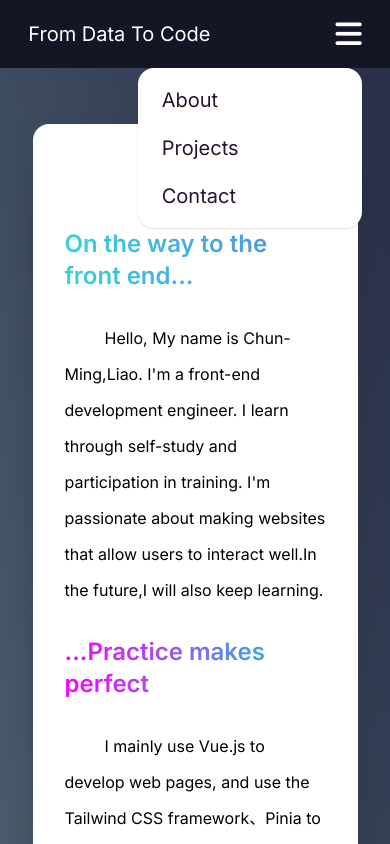
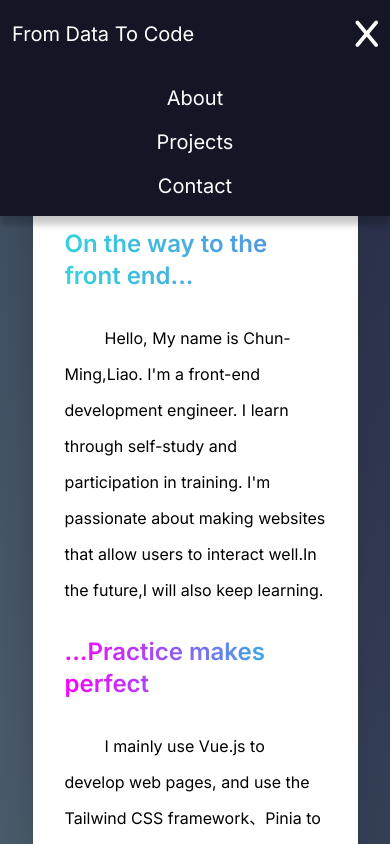
Before and after one commit to Liao-Chun-Ming/portfolio, a Vue app: page / in a window 390 px wide. Both pictures are taken after a click on the button 348 px from the left and 34 px from the top of the page. Shown: the top 844 px of the page. Built offline with nearby package versions, Linux system fonts and the light colour scheme; what vue-sweetalert2 would draw is missing.

Commit message:
feat: change the dropdown menu display

```diff
--- a/jsconfig.json
+++ b/jsconfig.json
@@ -1,5 +1,6 @@
 {
   "compilerOptions": {
+    "types": ["@types/estree"],
     "paths": {
       "@/*": ["./src/*"]
     }
--- a/src/App.vue
+++ b/src/App.vue
@@ -24,4 +24,8 @@ setTimeout(function () {
 
 <style>
 @import url('https://fonts.googleapis.com/css2?family=Inter:ital,opsz,wght@0,14..32,100..900;1,14..32,100..900&display=swap');
+
+body {
+  overflow-x: hidden;
+}
 </style>
--- a/src/components/HeaderView.vue
+++ b/src/components/HeaderView.vue
@@ -16,12 +16,8 @@ onMounted(() => {
 </script>
 
 <template>
-  <!-- bg-[url('/background.jpg')] bg-cover bg-center" -->
-  <header>
   <div class="w-5/6 xl:w-4/6 m-auto py-14">
-      <div
-        class="card lg:card-side bg-white shadow-2xl p-4 sm:p-6 flex justify-center items-center"
-      >
+    <div class="card lg:card-side bg-white shadow-2xl p-4 sm:p-6 flex justify-center items-center">
       <div class="card-body w-full lg:w-3/5 xl:w-2/3 p-4 sm:px-8 py-20 gap-5">
         <h2
           ref="title1"
@@ -31,8 +27,8 @@ onMounted(() => {
         </h2>
         <p ref="paraOne" class="text-base text-black leading-9 sm:text-xl sm:leading-7 indent-10">
           Hello, My name is Chun-Ming,Liao. I'm a front-end development engineer. I learn through
-            self-study and participation in training. I'm passionate about making websites that
-            allow users to interact well.In the future,I will also keep learning.
+          self-study and participation in training. I'm passionate about making websites that allow
+          users to interact well.In the future,I will also keep learning.
         </p>
         <h2
           ref="title2"
@@ -42,8 +38,8 @@ onMounted(() => {
         </h2>
         <p ref="paraTwo" class="text-base text-black leading-9 sm:text-xl sm:leading-7 indent-10">
           I mainly use Vue.js to develop web pages, and use the Tailwind CSS framework、Pinia to
-            manage states、Git for version control and Firebase for store the data.Now, I'm
-            currently learning the Nuxt.js framework by myself.
+          manage states、Git for version control and Firebase for store the data.Now, I'm currently
+          learning the Nuxt.js framework by myself.
         </p>
       </div>
       <figure class="w-4/6 lg:w-2/5 xl:w-1/3 rounded-xl">
@@ -51,5 +47,4 @@ onMounted(() => {
       </figure>
     </div>
   </div>
-  </header>
 </template>
--- a/src/components/NavBar.vue
+++ b/src/components/NavBar.vue
@@ -1,19 +1,42 @@
 <script setup>
-// import { defineEmits } from 'vue'
+import { ref, onMounted } from 'vue'
 import { gsap } from 'gsap'
 import { ScrollToPlugin } from 'gsap/ScrollToPlugin'
+
+const menuToggle = ref(null)
+const menuWrap = ref(null)
+
+const toggleMenu = () => {
+  menuToggle.value = !menuToggle.value
+}
+
+const clickCheck = (e) => {
+  if (e.target === menuWrap.value) toggleMenu()
+}
+const checkScreen = () => {
+  const width = window.innerWidth
+  if (width > 767) {
+    menuToggle.value = false
+  }
+}
+
+window.addEventListener('resize', checkScreen)
+
 const scrollTo = (select) => {
   gsap.registerPlugin(ScrollToPlugin)
   gsap.to(window, { duration: 1, scrollTo: { y: '#' + select, offsetY: 30 } })
+  toggleMenu()
 }
+
+onMounted(() => {
+  checkScreen()
+})
 </script>
 
 <template>
   <nav ref="home" class="bg-[#141625]">
-    <div
-      class="w-11/12 h-auto px-3 sm:px-7 md:px-10 py-4 mx-auto flex justify-between items-center"
-    >
-      <div class="name text-white text-xl sm:text-3xl">
+    <div class="relative w-full px-3 sm:px-14 md:px-24 py-4 flex items-center">
+      <div class="flex-1 text-white text-xl sm:text-3xl">
         <p>From Data To Code</p>
       </div>
       <div class="hidden md:block">
@@ -44,18 +67,24 @@ const scrollTo = (select) => {
           </li>
         </ul>
       </div>
-      <div class="dropdown dropdown-end block md:hidden">
-        <div tabindex="0" role="button">
-          <i class="fa-solid fa-bars text-3xl text-white"></i>
+      <div @click="toggleMenu" tabindex="0" role="button" class="block md:hidden">
+        <i v-if="!menuToggle" class="fa-solid fa-bars text-3xl text-white"></i>
+        <i v-else class="fa-solid fa-x text-3xl text-white"></i>
       </div>
+      <transition name="slide-down">
+        <div
+          v-if="menuToggle"
+          ref="menuWrap"
+          @click="clickCheck"
+          class="absolute right-0 top-[68px] h-screen w-full z-10 block md:hidden"
+        >
           <ul
-          tabindex="0"
-          class="menu dropdown-content bg-white rounded-box z-[1] mt-3 w-56 p-2 top-10 shadow text-xl"
+            class="bg-[#141625] flex flex-col items-center text-xl gap-4 text-white py-4 shadow-[0_10px_6px_-1px_rgba(0,0,0,0.2),0_2px_4px_-1px_rgba(0,0,0,0.06)]"
           >
             <li>
               <button
                 @click="scrollTo('about')"
-              class="btn bg-white border-none shadow-none justify-start text-xl font-normal hover:bg-[#3ABEF9] after:!hidden"
+                class="relative inline-block no-underline hover:text-[#3ABEF9]"
               >
                 About
               </button>
@@ -63,7 +92,7 @@ const scrollTo = (select) => {
             <li>
               <button
                 @click="scrollTo('projects')"
-              class="btn bg-white border-none shadow-none justify-start text-xl font-normal hover:bg-[#3ABEF9] after:!hidden"
+                class="relative inline-block no-underline hover:text-[#3ABEF9]"
               >
                 Projects
               </button>
@@ -71,13 +100,14 @@ const scrollTo = (select) => {
             <li>
               <button
                 @click="scrollTo('contact')"
-              class="btn bg-white border-none shadow-none justify-start text-xl font-normal hover:bg-[#3ABEF9] after:!hidden"
+                class="relative inline-block no-underline hover:text-[#3ABEF9]"
               >
                 Contact
               </button>
             </li>
           </ul>
         </div>
+      </transition>
     </div>
   </nav>
 </template>
@@ -99,4 +129,14 @@ button:hover:after {
   width: 100%;
   left: 0;
 }
+
+.slide-down-enter-active,
+.slide-down-leave-active {
+  transition: all 0.7s ease;
+}
+
+.slide-down-enter-from,
+.slide-down-leave-to {
+  transform: translateX(100%);
+}
 </style>
--- a/src/views/HomePage.vue
+++ b/src/views/HomePage.vue
@@ -2,9 +2,10 @@
 import HeaderView from '@/components/HeaderView.vue'
 import MainView from '@/components/MainView.vue'
 </script>
+
 <template>
-  <div class="bg-gradient-to-tr from-[#536976] to-[#292E49]">
+  <header class="bg-gradient-to-tr from-[#536976] to-[#292E49]">
     <HeaderView />
-  </div>
+  </header>
   <MainView />
 </template>
--- a/tailwind.config.js
+++ b/tailwind.config.js
@@ -25,6 +25,9 @@ export default {
     extend: {
       fontFamily: {
         Inter: ['Inter']
+      },
+      backgroundImage: {
+        darkBg: "url('/dark-bg.jpg')"
       }
     }
   },
```
Lines whose indentation alone changed are shown as unchanged.
